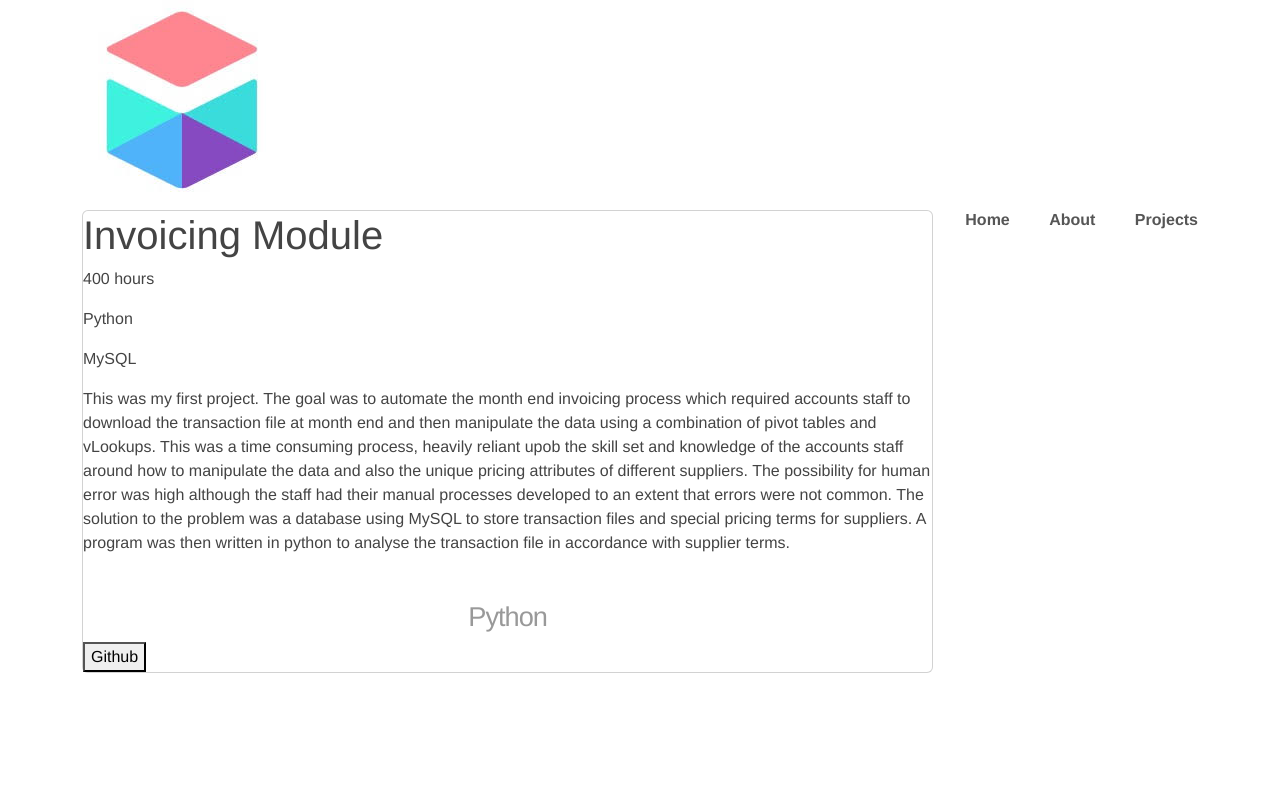
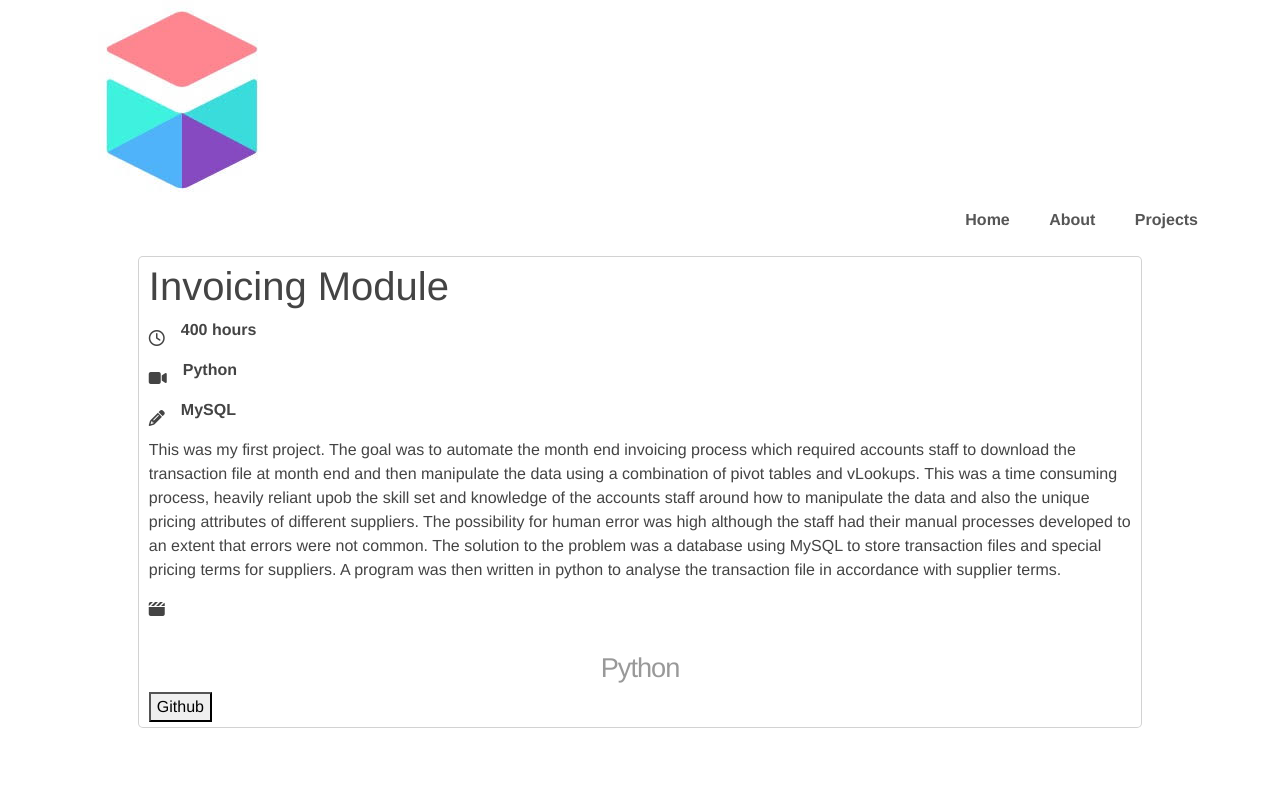
Before and after one commit to kiwishane/shane-prof, a Flask app: page /projects in a window 1280 px wide. Run offline with Flask 2, Linux system fonts and the light colour scheme; some libraries are stand-ins or nearby versions.

Commit message:
styling for projects page

```diff
--- a/static/css/main.css
+++ b/static/css/main.css
@@ -2,6 +2,7 @@ body {
     margin: 0;
     padding: 0;
     font-family: "Helvetica Neue", Helvetica, Arial, sans-serif;
+    height: 100vh;
     color: #444;
   }
   /*
@@ -74,3 +75,17 @@ header {
     color: #444;
     text-decoration: none;
   }
+  .card {
+    background-color: white;
+    margin: 5%;
+    border-radius: 5px;
+    padding: 5px 10px 5px 10px;
+  }
+  .stat-item {
+    display: flex;
+    align-items: center;
+    gap: 1em;
+  }
+  .stat-item p {
+    font-weight: bold;
+  }
--- a/templates/layout.html
+++ b/templates/layout.html
@@ -7,6 +7,7 @@
     <link href="https://cdn.jsdelivr.net/npm/bootstrap@5.2.1/dist/css/bootstrap.min.css" rel="stylesheet" integrity="sha384-iYQeCzEYFbKjA/T2uDLTpkwGzCiq6soy8tYaI1GyVh/UjpbCx/TYkiZhlZB6+fzT" crossorigin="anonymous">
     <title>Document</title>
     <link rel="stylesheet" href="{{ url_for('static', filename='css/main.css') }}">
+    <script src="https://kit.fontawesome.com/d4c5558f3f.js" crossorigin="anonymous"></script>
 </head>
 <body>
     <header>
--- a/templates/projects.html
+++ b/templates/projects.html
@@ -4,6 +4,7 @@
     <meta charset="UTF-8">
     <meta http-equiv="X-UA-Compatible" content="IE=edge">
     <meta name="viewport" content="width=device-width, initial-scale=1.0">
+    <script src="https://kit.fontawesome.com/d4c5558f3f.js" crossorigin="anonymous"></script>
     <title>Document</title>
 </head>
 <body>
@@ -13,12 +14,15 @@
             <h1 class="header-text">Invoicing Module</h1>
             <div class="stats-container">
                 <div class="stat-item">
+                    <i class="fa fa-clock-o" aria-hidden="true"></i>
                     <p>400 hours</p>
                 </div>
                 <div class="stat-item">
+                    <i class="fa fa-video" aria-hidden="true"></i>
                     <p>Python</p>
                 </div>
                 <div class="stat-item">
+                    <i class="fa fa-pencil" aria-hidden="true"></i>
                     <p>MySQL</p>
                 </div>
             </div>
@@ -32,6 +36,7 @@
                 in accordance with supplier terms.
             </p>
             <div class="grey-container">
+                <i class="fa-solid fa-clapperboard" aria-hidden="true"></i>
                 <h3 class="sub-header">Python</h3>
                 <button class="button">Github</button>
             </div>
```
